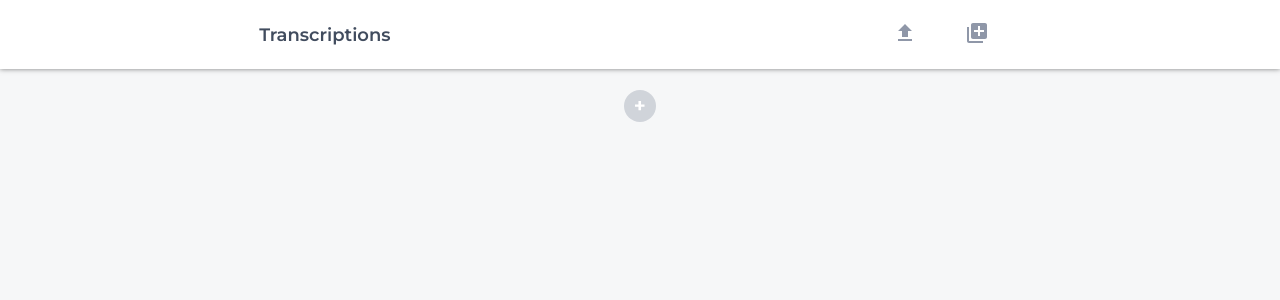
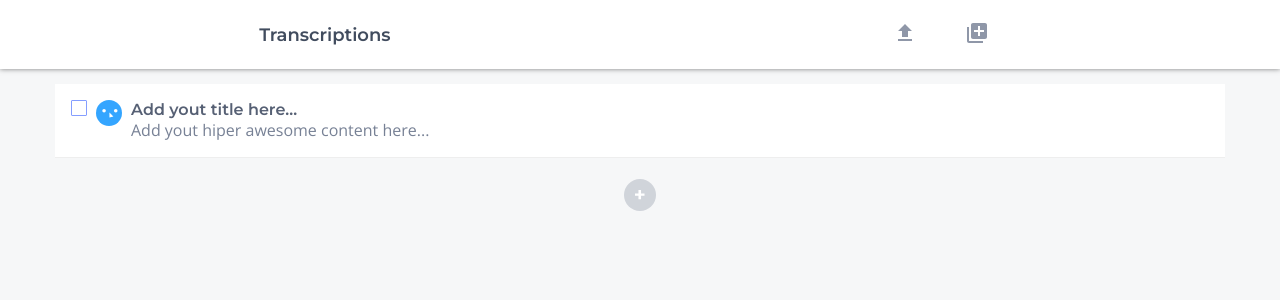
Before and after one commit to Unbabel/frontend-challenge, a Vue app: page / in a window 1280 px wide. Both pictures are taken after a click on the button "Add row". Shown: the top 300 px of the page. Built offline with nearby package versions, Linux system fonts and the light colour scheme.

Commit message:
feat: add upload data

```diff
--- a/src/App.vue
+++ b/src/App.vue
@@ -1,8 +1,8 @@
 <template>
   <div id="app">
-    <Header @get-data="getData"/>
-    <List :items="items"/>
-    <button @click="$emit('add-item')">
+    <Header @get-data="getData" @upload-data="uploadData"/>
+    <List :items="items" @edit-item="editItem"/>
+    <button @click="addItem">
         <img src="./assets/add-row.svg" aria-hiden="true">
         <span class="sr-only">Add row</span>
     </button>
@@ -26,11 +26,27 @@ export default {
     }
   },
   methods: {
+    addItem() {
+      this.items.push({
+        id: new Date().getTime(),
+        voice: "Add yout title here...",
+        text: "Add yout hiper awesome content here..."
+      })
+    },
+    editItem(newItem) {
+      this.items = [...this.items, newItem]
+    },
     getData() {
       axios(URL)
         .then(res => this.items = res.data)
         .catch(error => console.error('Error getting data: ', error))
-    }
+    },
+    uploadData() {
+      axios(URL, this.items)
+        .then(res => console.log('Data added with sucess!'))
+        .catch(error => console.error('Error getting data: ', error))
+    },
+
   },
   components: {
     Header,
--- a/src/components/Item.vue
+++ b/src/components/Item.vue
@@ -3,8 +3,8 @@
         <Checkbox/>
         <img src="../assets/person.svg" alt="user image">
         <div class="info-container">
-            <h1>{{ item.voice  }}</h1>
-            <p>{{ item.text }}</p>
+            <h1 contenteditable="true" @focusout="editItem($event, 'voice')">{{ item.voice  }}</h1>
+            <p contenteditable="true" @focusout="editItem($event, 'text')">{{ item.text }}</p>
         </div>
         <button @click="$emit('del-item', item.id)">
             <img src="../assets/delete.svg" aria-hiden="true">
@@ -29,6 +29,12 @@ export default {
                     text: String
                 })
             }
+    },
+    methods: {
+        editItem($event, target) {
+            this.item[target] = $event.target.innerText;
+            this.$emit('edit-item', this.item)
+        }
     }
 }
 </script>
--- a/src/components/layout/Header.vue
+++ b/src/components/layout/Header.vue
@@ -2,7 +2,7 @@
     <nav>
         <h1 class="Logo">Transcriptions</h1>
         <div class="btn-container" aria-labelledby="Button container">
-            <button>
+            <button @click="$emit('upload-data')">
                 <img src="../../assets/upload.svg" aria-hiden="true">
                 <span class="sr-only">Upload data</span>
             </button>
```
